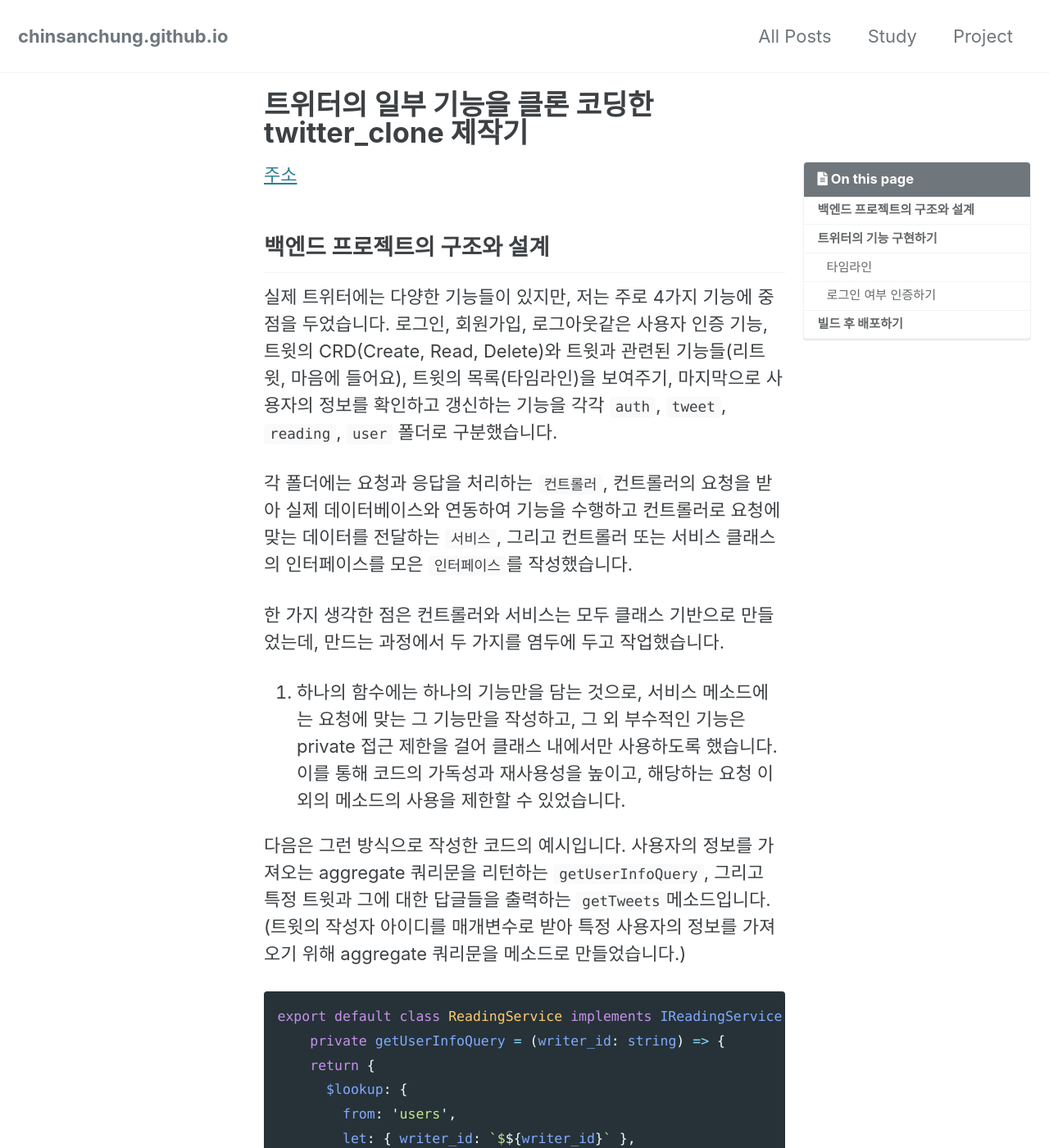
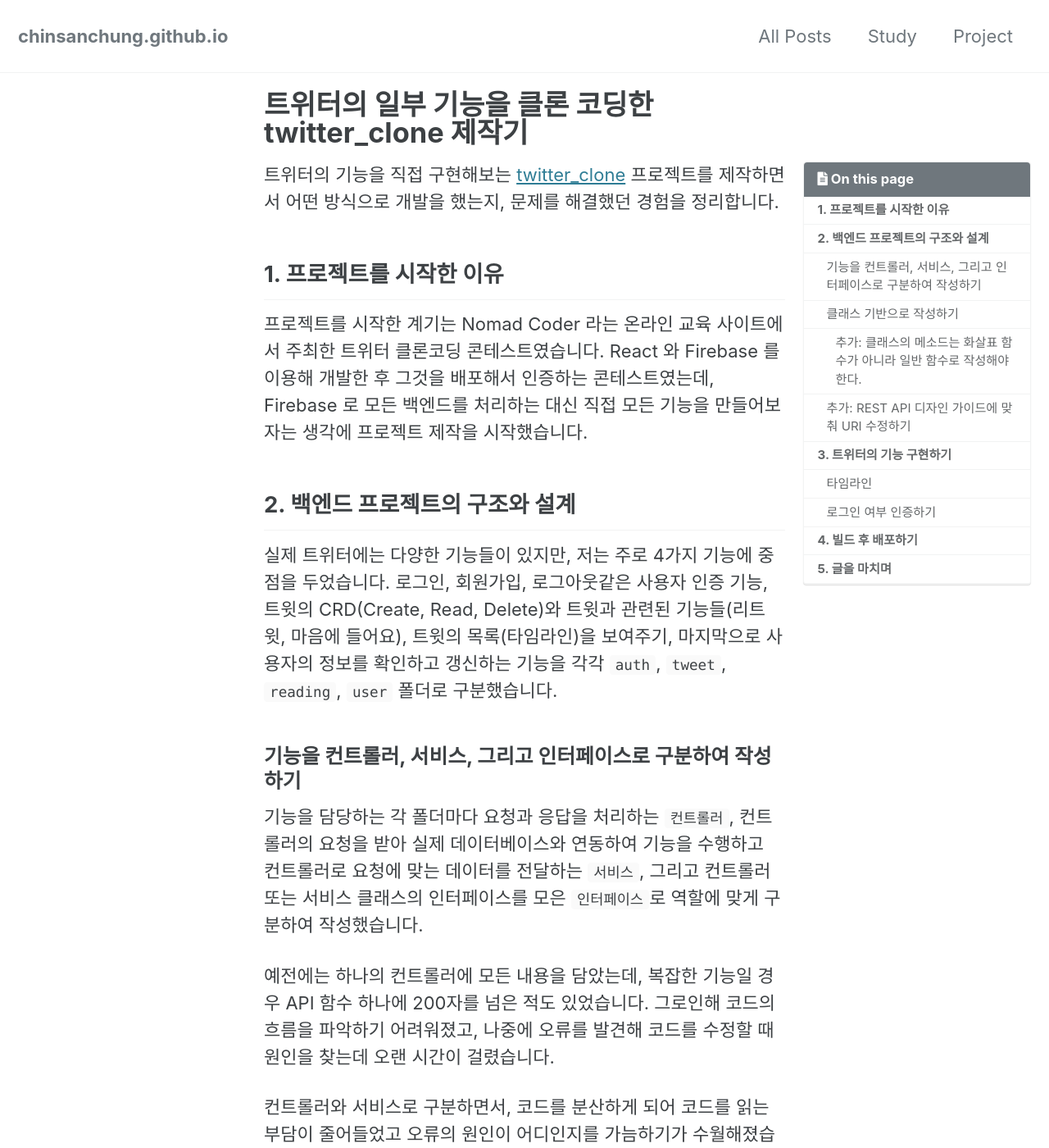
Before and after one commit to chinsanchung/chinsanchung.github.com, a Jekyll site: the page built from _posts/2021-10-05-twitter_clone.md, in a window 1280 px wide and 1400 px high. Shown: the whole window at 82% size. Built offline with Jekyll 4.4.1, drawn with Linux system fonts in a browser that asks for light colours; cached includes are drawn as plain includes; some of the changed text lies outside the part shown.

Commit message:
개요, 프로젝트를 시작한 이유와 마무리 항목 추가. 2장에 내용을 추가로 작성

````diff
--- a/_posts/2021-10-05-twitter_clone.md
+++ b/_posts/2021-10-05-twitter_clone.md
@@ -11,88 +11,171 @@ categories:
 toc: true
 toc_sticky: true
 toc_labe: 목차
-description: 트위터의 일부 기능을 클론 코딩한 twitter_clone 프로젝트를 제작하고 heroku 에 배포했던 경험을 작성합니다.
+description: 트위터의 일부 기능을 클론 코딩한 twitter_clone 프로젝트를 제작하고 heroku 에 배포했던 경험을 적었습니다.
 tags:
   - toy_project
 ---
 
-[주소](https://witterclone.herokuapp.com)
+트위터의 기능을 직접 구현해보는 [twitter_clone](https://witterclone.herokuapp.com) 프로젝트를 제작하면서 어떤 방식으로 개발을 했는지, 문제를 해결했던 경험을 정리합니다.
 
-## 백엔드 프로젝트의 구조와 설계
+## 1. 프로젝트를 시작한 이유
+
+프로젝트를 시작한 계기는 Nomad Coder 라는 온라인 교육 사이트에서 주최한 트위터 클론코딩 콘테스트였습니다. React 와 Firebase 를 이용해 개발한 후 그것을 배포해서 인증하는 콘테스트였는데, Firebase 로 모든 백엔드를 처리하는 대신 직접 모든 기능을 만들어보자는 생각에 프로젝트 제작을 시작했습니다.
+
+## 2. 백엔드 프로젝트의 구조와 설계
 
 실제 트위터에는 다양한 기능들이 있지만, 저는 주로 4가지 기능에 중점을 두었습니다. 로그인, 회원가입, 로그아웃같은 사용자 인증 기능, 트윗의 CRD(Create, Read, Delete)와 트윗과 관련된 기능들(리트윗, 마음에 들어요), 트윗의 목록(타임라인)을 보여주기, 마지막으로 사용자의 정보를 확인하고 갱신하는 기능을 각각 `auth`, `tweet`, `reading`, `user` 폴더로 구분했습니다.
 
-각 폴더에는 요청과 응답을 처리하는 `컨트롤러`, 컨트롤러의 요청을 받아 실제 데이터베이스와 연동하여 기능을 수행하고 컨트롤러로 요청에 맞는 데이터를 전달하는 `서비스`, 그리고 컨트롤러 또는 서비스 클래스의 인터페이스를 모은 `인터페이스`를 작성했습니다.
+### 기능을 컨트롤러, 서비스, 그리고 인터페이스로 구분하여 작성하기
 
-한 가지 생각한 점은 컨트롤러와 서비스는 모두 클래스 기반으로 만들었는데, 만드는 과정에서 두 가지를 염두에 두고 작업했습니다.
+기능을 담당하는 각 폴더마다 요청과 응답을 처리하는 `컨트롤러`, 컨트롤러의 요청을 받아 실제 데이터베이스와 연동하여 기능을 수행하고 컨트롤러로 요청에 맞는 데이터를 전달하는 `서비스`, 그리고 컨트롤러 또는 서비스 클래스의 인터페이스를 모은 `인터페이스`로 역할에 맞게 구분하여 작성했습니다.
 
-1. 하나의 함수에는 하나의 기능만을 담는 것으로, 서비스 메소드에는 요청에 맞는 그 기능만을 작성하고, 그 외 부수적인 기능은 private 접근 제한을 걸어 클래스 내에서만 사용하도록 했습니다. 이를 통해 코드의 가독성과 재사용성을 높이고, 해당하는 요청 이외의 메소드의 사용을 제한할 수 있었습니다.
+예전에는 하나의 컨트롤러에 모든 내용을 담았는데, 복잡한 기능일 경우 API 함수 하나에 200자를 넘은 적도 있었습니다. 그로인해 코드의 흐름을 파악하기 어려워졌고, 나중에 오류를 발견해 코드를 수정할 때 원인을 찾는데 오랜 시간이 걸렸습니다.
 
-다음은 그런 방식으로 작성한 코드의 예시입니다. 사용자의 정보를 가져오는 aggregate 쿼리문을 리턴하는 `getUserInfoQuery`, 그리고 특정 트윗과 그에 대한 답글들을 출력하는 `getTweets`메소드입니다. (트윗의 작성자 아이디를 매개변수로 받아 특정 사용자의 정보를 가져오기 위해 aggregate 쿼리문을 메소드로 만들었습니다.)
+컨트롤러와 서비스로 구분하면서, 코드를 분산하게 되어 코드를 읽는 부담이 줄어들었고 오류의 원인이 어디인지를 가늠하기가 수월해졌습니다. 또한 API 기능의 흐름을 보다 명확하게 이해하게 되었습니다. 현재 API 함수가 작동하는 방식은 다음과 같습니다.
 
-```javascript
+1. 클라이언트에서 API 를 호출하여 요청을 보냅니다.
+2. 컨트롤러에서 그 요청을 읽습니다. 요청을 수행하기 위해 서비스를 호출합니다.
+3. 서비스에서는 데이터베이스에 접근해 요청을 수행합니다. 만약 GET 메소드일 경우 데이터를 리턴합니다.
+4. 다시 컨트롤러로 돌아와 서비스의 리턴값을 읽고, 그것을 응답으로 클라이언트에 전달합니다.
+
+### 클래스 기반으로 작성하기
+
+예전에는 서버의 기능을 각각 함수들로 구현했다면, 이번에는 ES6에서 새로 도입된 클래스 기반으로 작성했습니다. 작성 방식을 바꾼 이유는 첫째로 가독성을 높이기 위해서입니다. 우선 기존의 방식대로 작성한 예시를 보겠습니다.
+
+```typescript
+const defaultSettingQuery = [
+  {
+    $set: {
+      create_date: {
+        $dateToString: {
+          format: '%H:%M · %Y년 %m월 %d일',
+          timezone: '+09:00',
+          date: '$create_date',
+        },
+      },
+      retweet_count: { $size: '$retweet' },
+      like_count: { $size: '$like' },
+      comments_count: { $size: '$comments' },
+    },
+  },
+];
+const getUserInfoQuery = async (writer_id: string) => {
+  return {
+    $lookup: {
+      from: 'users',
+      let: { writer_id: `$${writer_id}` },
+      pipeline: [
+        { $match: { $expr: { $eq: ['$user_id', '$$writer_id'] } } },
+        {
+          $project: {
+            _id: 0,
+            name: '$name',
+            user_id: '$user_id',
+            profile_color: '$profile_color',
+            description: '$description',
+            follower: '$follower',
+            following: '$following',
+            follower_count: { $size: '$follower' },
+            following_count: { $size: '$following' },
+          },
+        },
+      ],
+      as: 'user',
+    },
+  };
+};
+
+const getUserTimeLine = async (user_id) => {
+  try {
+    const response = await TimeLineModel.aggregate([
+      { $match: { user_id } },
+      getUserInfoQuery('writer_id'),
+      defaultSettingQuery,
+      // ...
+    ]);
+    if (response.length > 0) {
+      return response;
+    } else {
+      throw createError(404, '타임라인에 트윗이 없습니다.');
+    }
+  } catch (error) {
+    throw error;
+  }
+};
+const getHomeTimeLine = async (user_id) => {
+  // ...
+};
+
+export default { getUserTimeLine, getUserTimeLine };
+```
+
+쿼리 변수(`getTweetsFromTimeLineQuery`)나 API 함수(`getUserTimeLine`, `getUserTimeLine`), 기능 구현을 위한 부수적인 함수(`getUserInfoQuery`)가 일렬로 나열되어 있어서, 이것이 어떤 역할을 맡은 것인지 한 눈에 들어오질 않습니다. 이번에는 위의 내용을 클래스로 작성하면 아래와 같은 코드가 됩니다.
+
+```typescript
 export default class ReadingService implements IReadingService {
-    private getUserInfoQuery = (writer_id: string) => {
+  constructor() {
+    this.getUserTimeLine = this.getUserTimeLine.bind(this);
+    this.getHomeTimeLine = this.getHomeTimeLine.bind(this);
+  }
+  private defaultSettingQuery = [
+    // ...
+  ];
+  private getUserInfoQuery(writer_id: string) {
     return {
-      $lookup: {
-        from: 'users',
-        let: { writer_id: `$${writer_id}` },
-        pipeline: [
-          { $match: { $expr: { $eq: ['$user_id', '$$writer_id'] } } },
-          {
-            $project: {
-              _id: 0,
-              name: '$name',
-              user_id: '$user_id',
-              profile_color: '$profile_color',
-              description: '$description',
-              follower: '$follower',
-              following: '$following',
-              follower_count: { $size: '$follower' },
-              following_count: { $size: '$following' },
-            },
-          },
-        ],
-        as: 'user',
-      },
+      // ...
     };
-  };
-  // ...
-    getTweets = async (tweet_id: number): Promise<IGetTweetsResponse> => {
+  }
+  async getUserTimeLine(user_id) {
     try {
-      const originalTweet = await TweetModel.aggregate([
-        { $match: { tweet_id } },
-        this.getUserInfoQuery('user_id'),
-        ...this.defaultSettingQuery,
-        { $unwind: '$user' },
+      const response = await TimeLineModel.aggregate([
+        { $match: { user_id } },
+        this.getUserInfoQuery('writer_id'),
+        this.defaultSettingQuery,
+        // ...
       ]);
-      if (originalTweet.length > 0 && originalTweet[0].is_active) {
-        const comments = await TweetModel.aggregate([
-          { $match: { tweet_id: { $in: originalTweet[0].comments } } },
-          this.getUserInfoQuery('user_id'),
-          ...this.defaultSettingQuery,
-          { $unwind: '$user' },
-          { $sort: { create_date: 1 } },
-        ]);
-        return {
-          origin: originalTweet[0],
-          comments,
-        };
+      if (response.length > 0) {
+        return response;
       } else {
-        throw createError(404, '존재하지 않는 트윗입니다.');
+        throw createError(404, '타임라인에 트윗이 없습니다.');
       }
     } catch (error) {
       throw error;
     }
-  };
+  }
+  async getHomeTimeLine(user_id) {
+    // ...
+  }
 }
 ```
 
-2. 다음으로 주의한 점은 서비스 클래스에 대한 인터페이스를 되도록 꼼꼼하게 작성하는 것입니다. 각 메소드의 매개변수와 리턴의 타입을 명확하게 정의함으로써 잘못된 값을 가져오거나 리턴하지 않도록 하는 한편, 나중에 코드를 다시 읽었을 때 이 메소드는 이런 매개변수를 사용해서 이런 결과값을 리턴하는 의도로 작성한 것이라는 것을 빠르게 파악할 수 있다는 장점이 있었습니다. 부수적으로 인터페이스를 먼저 작성한 후 클래스를 선언할 때 vscode 의 자동완성 기능을 이용해서 조금이나마 수고를 덜 수 있었습니다.
+이후에 라우팅에 선언해서 활용할 API 함수는 public 으로, 클래스 내부에서 부수적인 기능을 담당하는 함수와 쿼리 변수를 private 으로 선언하여 역할을 구분할 수 있게 되었습니다. 또한 독립적으로 따로 놀았던 코드들을 `ReadingService`라는 클래스 안에 포함함으로써 코드를 읽기가 편해졌습니다.
 
-## 트위터의 기능 구현하기
+작성 방식을 바꾼 두 번째 이유는 클래스의 인터페이스 선언을 위해서입니다. 인터페이스로 클래스의 타입 규칙을 지정함으로써 어떠한 의도를 가지고 작성한 함수인지, 매개변수는 무엇이고 무엇을 리턴하는지 확인하는 한편, 의도하지 에러를 사전에 방지하는데 도움이 되었습니다.
 
-트위터의 일부 기능들을 구현하면서 기억에 남는 점 몇 가지를 설명하고자 합니다.
+#### 추가: 클래스의 메소드는 화살표 함수가 아니라 일반 함수로 작성해야 한다.
+
+처음에 메소드를 작성할 때 일반 함수로 작성하면서 `bind`로 일일이 묶는 것이 번거로워 화살표 함수로 작성을 했었습니다. 그런데 [Should I write methods as arrow functions in Angular's class](https://stackoverflow.com/a/45882417), [Class에서 arrow function을 사용하지 말아야하는 이유](https://simsimjae.tistory.com/452)를 읽으며 화살표 함수로 클래스 메소드를 작성하면 안된다는 것을 꺠달았습니다.
+
+위의 두 글에 따르면,
+
+1. 부모 클래스의 메소드를 화살표 함수로 작성하면 그 메소드는 자식 클래스에서 오버라이드해서 사용할 수 없게 됩니다.
+2. 또한 자식 클래스에서 `super.method()`으로 상속해서 사용할 수 없습니다. 화살표 함수로 선언하면 인스턴스 함수가 되기 떄문에, 상속받은 자식 클래스가 아닌 부모 클래스의 인스턴스에만 화살표 함수가 존재하게 되기 때문입니다.
+
+비록 현재 컨트롤러와 서비스의 메소드들은 상속이나 오버라이드를 하지는 않지만, 위의 조언에 따라 전부 화살표 함수에서 일반 함수로 수정했습니다.
+
+### 추가: REST API 디자인 가이드에 맞춰 URI 수정하기
+
+현재 작성한 URI 는 컨트롤러의 메소드명을 그대로 옮겨적는 경우가 많았습니다. 하지만 [REST API 제대로 알고 사용하기](https://meetup.toast.com/posts/92)를 읽으면서 REST API 디자인 가이드대로 작성하지 않았다는 것을 알았습니다.
+
+가이드에 맞게 기존의 URI 를 다음과 같이 수정했습니다.
+
+- URI 의 리소스 명은 명사를 사용하도록 수정하고 자원을 표현하는 데 집중하도록 작성했습니다.
+- URI 에 행위에 대한 표현을 지우고 그 행위는 HTTP Method 로 표현하도록 수정했습니다.
+
+## 3. 트위터의 기능 구현하기
+
+트위터의 기능들을 구현하면서 기억에 남는 점 몇 가지를 설명하겠습니다.
 
 ### 타임라인
 
@@ -152,7 +235,7 @@ req.isUnauthenticated = function () {
 
 (참고로 깃허브 이슈에 이에 대한 [문의사항](https://github.com/jaredhanson/passport/issues/683)이 있는데, 메소드에 대한 설명을 풀 리퀘스트를 보냈지만 아직도 머지를 하지 않았다고 합니다.)
 
-## 빌드 후 배포하기
+## 4. 빌드 후 배포하기
 
 마지막으로 프로젝트를 빌드해서 실제 사이트에 배포하는 과정에서 겪은 과정을 설명드리고자 합니다. 저는
 헤로쿠(Heroku)를 이용했습니다. 헤로쿠는 앱의 배포와 실행을 돕는 플랫폼으로 무료로 이용할 수 있다는 점이 큰 장점입니다. Node 뿐만 아니라 Ruby, Java, PHP, Python. Go 등 다양한 코드를 지원합니다.
@@ -183,3 +266,7 @@ AWS Beanstalk 에서는 배포를 할 때의 포트를 8080으로 지정합니
 ```javascript
 private PORT = process.env.PORT || 5000;
 ```
+
+## 5. 글을 마치며
+
+백엔드와 클라이언트, 그리고 앱 배포까지 모든 과정을 수행하면서 그동안 배워왔던 내용을 점검하며 배울 수 있었습니다. 그리고 기능을 만들기 위해 트위터에 접속해 살펴보는 일이 많았는데, 직접 글을 쓰고 리트윗을 하면서 간단하게 동작하는 기능들 하나하나가 사실은 많은 고민과 논의를 거쳐 나온 것임을 다시금 깨달을 수 있었습니다. 그러면서 트위터나 인스타그램같은 대규모 시스템은 어떻게 데이터베이스를 설계하고 각 기능들을 설계했는지, 설계하면서 겪은 문제가 무엇일지에 대한 궁금증이 생겼습니다.
````
